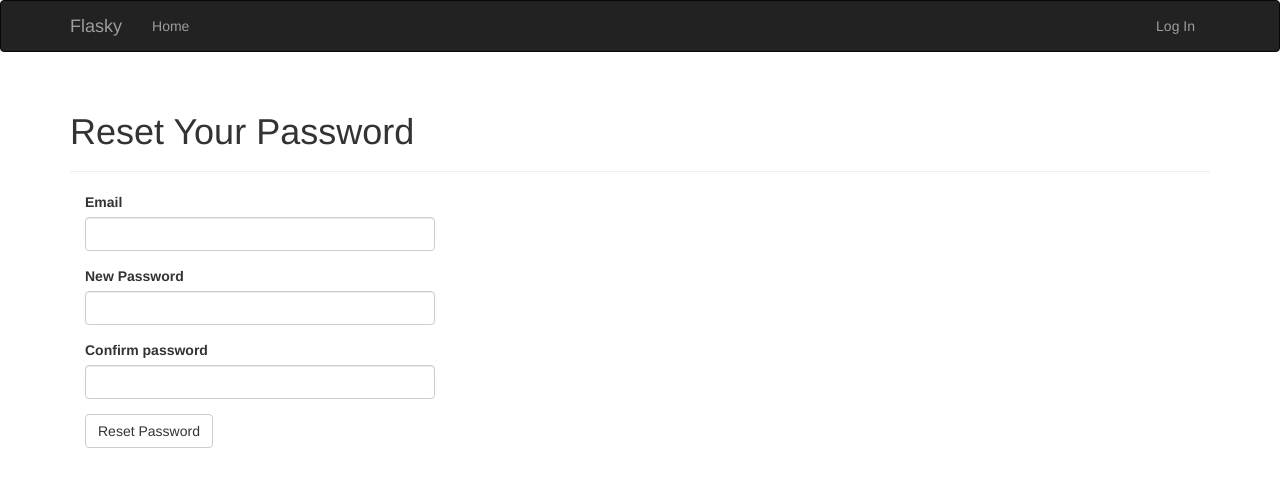
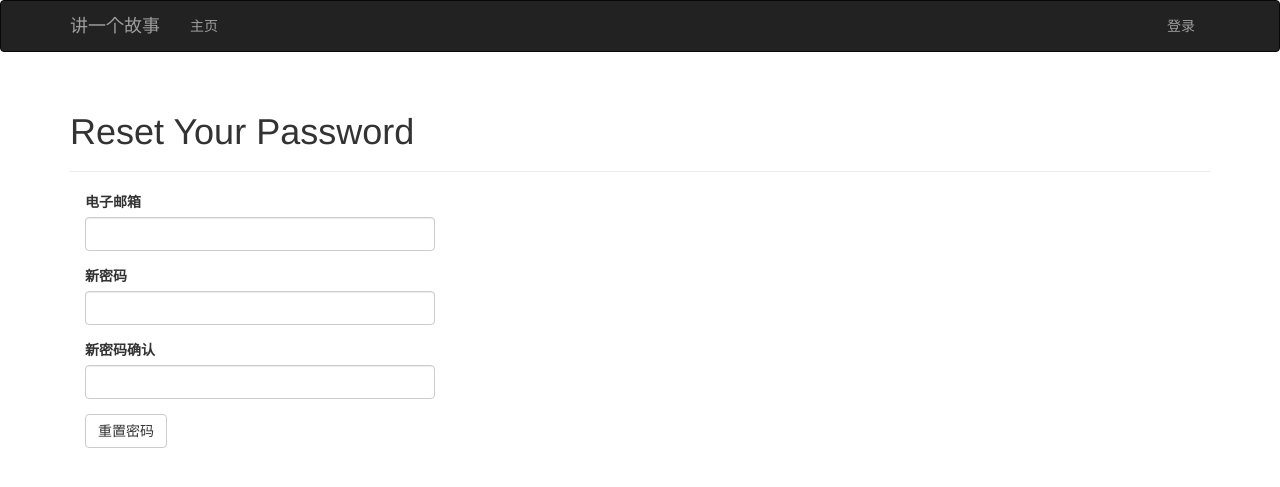
Before and after one commit to Junctionzc/flask-blog, a Flask app: page /auth/reset/1 in a window 1280 px wide. Shown: the top 487 px of the page. Run offline with Flask 2, Linux system fonts and the light colour scheme; some libraries are stand-ins or nearby versions.

Commit message:
更改标题栏颜色，更改中文

```diff
--- a/app/auth/forms.py
+++ b/app/auth/forms.py
@@ -1,3 +1,4 @@
+#! -*- coding: utf-8 -*-
 from flask.ext.wtf import Form
 from wtforms import StringField, PasswordField, BooleanField, SubmitField
 from wtforms.validators import Required, Length, Email, Regexp, EqualTo
@@ -5,61 +6,61 @@ from wtforms import ValidationError
 from ..models import User
 
 class RegistrationForm(Form):
-    email = StringField('Email', validators = [Required(), Length(1, 64),
+    email = StringField(u'电子邮箱', validators = [Required(), Length(1, 64),
                                                Email()])
-    username = StringField('Username', validators = [
+    username = StringField(u'用户名', validators = [
         Required(), Length(1, 64), Regexp('^[A-Za-z0-9_.]*$', 0,
                                           'Usernames must have only letters, '
                                           'numbers, dots or underscores')])
-    password = PasswordField('Password', validators = [
+    password = PasswordField(u'密码', validators = [
         Required(), EqualTo('password2', message = 'Passwords must match.')])
-    password2 = PasswordField('Confirm password', validators = [Required()])
-    submit = SubmitField('Register')
+    password2 = PasswordField(u'密码确认', validators = [Required()])
+    submit = SubmitField(u'注册')
 
     def validate_email(self, field):
         if User.query.filter_by(email = field.data).first():
-            raise ValidationError('Email already registered.')
+            raise ValidationError(u'电子邮箱已经被注册')
 
     def validate_username(self, field):
         if User.query.filter_by(username = field.data).first():
-            raise ValidationError('Username already in use.')
+            raise ValidationError(u'用户名已经被使用')
 
 class LoginForm(Form):
-    email = StringField('Email', validators = [Required(), Length(1, 64), Email()])
-    password = PasswordField('Password', validators = [Required()])
-    remember_me = BooleanField('Keep me logged in')
-    submit= SubmitField('Log in')
+    email = StringField(u'电子邮箱', validators = [Required(), Length(1, 64), Email()])
+    password = PasswordField(u'密码', validators = [Required()])
+    remember_me = BooleanField(u'保持登录')
+    submit= SubmitField(u'登录')
 
 class ChangePasswordForm(Form):
-    old_password = PasswordField('Old password', validators = [Required()])
-    password = PasswordField('New password', validators = [
+    old_password = PasswordField(u'旧密码', validators = [Required()])
+    password = PasswordField(u'新密码', validators = [
         Required(), EqualTo('password2', message = 'Passwords must match')])
-    password2 = PasswordField('Confirm new passowrd', validators = [Required()])
-    submit = SubmitField('Update Password')
+    password2 = PasswordField(u'新密码确认', validators = [Required()])
+    submit = SubmitField(u'更新密码')
 
 class PasswordResetRequestForm(Form):
-    email = StringField('Email', validators = [Required(), Length(1, 64),
+    email = StringField(u'电子邮箱', validators = [Required(), Length(1, 64),
                                                Email()])
-    submit = SubmitField('Reset Password')
+    submit = SubmitField(u'重置密码')
 
 class PasswordResetForm(Form):
-    email = StringField('Email', validators = [Required(), Length(1, 64),
+    email = StringField(u'电子邮箱', validators = [Required(), Length(1, 64),
                                                Email()])
-    password = PasswordField('New Password', validators = [
+    password = PasswordField(u'新密码', validators = [
         Required(), EqualTo('password2', message = 'Passwords must match()')])
-    password2 = PasswordField('Confirm password', validators = [Required()])
-    submit = SubmitField('Reset Password')
+    password2 = PasswordField(u'新密码确认', validators = [Required()])
+    submit = SubmitField(u'重置密码')
 
     def validate_email(self, field):
         if User.query.filter_by(email = field.data).first() is None:
             raise ValidationError('Unknown email address.')
 
 class ChangeEmailForm(Form):
-    email = StringField('New Email', validators = [Required(), Length(1, 64),
+    email = StringField(u'新邮箱', validators = [Required(), Length(1, 64),
                                                    Email()])
-    password = PasswordField('Password', validators = [Required()])
-    submit = SubmitField('Update Email Address')
+    password = PasswordField(u'密码', validators = [Required()])
+    submit = SubmitField(u'更新电子邮箱')
 
     def validate_email(self, field):
         if User.query.filter_by(email = field.data).first():
-            raise ValidationError('Email already registered.')
+            raise ValidationError(u'电子邮箱已经被注册')
--- a/app/templates/403.html
+++ b/app/templates/403.html
@@ -1,9 +1,9 @@
 {% extends "base.html" %}
 
-{% block title %}Flasky - Forbidden{% endblock %}
+{% block title %}讲一个故事 - 禁止访问{% endblock %}
 
 {% block page_content %}
 <div class="page-header">
-    <h1>Forbidden</h1>
+    <h1>禁止访问</h1>
 </div>
 {% endblock %}
--- a/app/templates/404.html
+++ b/app/templates/404.html
@@ -1,9 +1,9 @@
 {% extends "base.html" %}
 
-{% block title %}Flask - Page Not Found{% endblock %}
+{% block title %}讲一个故事 - 页面未找到{% endblock %}
 
 {% block page_content %}
 <div class="page-header">
-    <h1>Not Found</h1>
+    <h1>未找到</h1>
 </div>
 {% endblock %}
--- a/app/templates/500.html
+++ b/app/templates/500.html
@@ -1,9 +1,9 @@
 {% extends "base.html" %}
 
-{% block title %}Flask - Exception{% endblock %}
+{% block title %}讲一个故事 - 异常{% endblock %}
 
 {% block page_content %}
 <div class="page-header">
-    <h1>Exception</h1>
+    <h1>异常</h1>
 </div>
 {% endblock %}
--- a/app/templates/_comments.html
+++ b/app/templates/_comments.html
@@ -11,7 +11,7 @@
             <div class="comment-author"><a href="{{ url_for('.user', username=comment.author.username) }}">{{ comment.author.username }}</a></div>
             <div class="comment-body">
                 {% if comment.disabled %}
-                <p><i>This comment has been disabled by a moderator.</i></p>
+                <p><i>这条评论已经被管理员关闭。</i></p>
                 {% endif %}
                 {% if moderate or not comment.disabled %}
                     {% if comment.body_html %}
@@ -24,9 +24,9 @@
             {% if moderate %}
                 <br>
                 {% if comment.disabled %}
-                <a class="btn btn-default btn-xs" href="{{ url_for('.moderate_enable', id=comment.id, page=page) }}">Enable</a>
+                <a class="btn btn-default btn-xs" href="{{ url_for('.moderate_enable', id=comment.id, page=page) }}">允许</a>
                 {% else %}
-                <a class="btn btn-danger btn-xs" href="{{ url_for('.moderate_disable', id=comment.id, page=page) }}">Disable</a>
+                <a class="btn btn-danger btn-xs" href="{{ url_for('.moderate_disable', id=comment.id, page=page) }}">禁止</a>
                 {% endif %}
             {% endif %}
         </div>
--- a/app/templates/base.html
+++ b/app/templates/base.html
@@ -1,6 +1,6 @@
 {% extends "bootstrap/base.html" %}
 
-{% block title %}Flasky{% endblock %}
+{% block title %}讲一个故事{% endblock %}
 
 {% block head %}
 {{ super() }}
@@ -19,35 +19,35 @@
                 <span class="icon-bar"></span>
                 <span class="icon-bar"></span>
             </button>
-            <a class="navbar-brand" href="{{ url_for('main.index') }}">Flasky</a>
+            <a class="navbar-brand" href="{{ url_for('main.index') }}">讲一个故事</a>
         </div>
         <div class="navbar-collapse collapse">
             <ul class="nav navbar-nav">
-                <li><a href="{{ url_for('main.index') }}">Home</a></li>
+                <li><a href="{{ url_for('main.index') }}">主页</a></li>
                 {% if current_user.is_authenticated %}
                     <li>
-                        <a href="{{ url_for('main.user', username=current_user.username) }}">Profile</a>
+                        <a href="{{ url_for('main.user', username=current_user.username) }}">个人资料</a>
                     </li>
                 {% endif %}
             </ul>
             <ul class="nav navbar-nav navbar-right">
                 {% if current_user.can(Permission.MODERATE_COMMENTS) %}
-                <li><a href="{{ url_for('main.moderate')}}">Moderate Comments</a></li>
+                <li><a href="{{ url_for('main.moderate')}}">管理评论</a></li>
                 {% endif %}
                 {% if current_user.is_authenticated %}
                 <li class="dropdown">
                     <a href='#' class="dropdown-toggle" data-toggle="dropdown">
                         <img src="{{ current_user.gravatar(size=18) }}">
-                        Account <b class="caret"></b>
+                        账户 <b class="caret"></b>
                     </a>
                     <ul class="dropdown-menu">
-                        <li><a href="{{ url_for('auth.change_password')}}">Change Password</a></li>
-                        <li><a href="{{ url_for('auth.change_email_request')}}">Change Email</a></li>
-                        <li><a href="{{ url_for('auth.logout') }}">Log Out</a></li>
+                        <li><a href="{{ url_for('auth.change_password')}}">更改密码</a></li>
+                        <li><a href="{{ url_for('auth.change_email_request')}}">更改邮件</a></li>
+                        <li><a href="{{ url_for('auth.logout') }}">注销</a></li>
                     </ul>
                 </li>
                 {% else %}
-                <li><a href="{{ url_for('auth.login') }}">Log In</a></li>
+                <li><a href="{{ url_for('auth.login') }}">登录</a></li>
                 {% endif %}
             </ul>
         </div>
--- a/app/templates/edit_post.html
+++ b/app/templates/edit_post.html
@@ -1,11 +1,11 @@
 {% extends "base.html" %}
 {% import "bootstrap/wtf.html" as wtf %}
 
-{% block title %}Flasky - Edit Post{% endblock %}
+{% block title %}讲一个故事 - 编辑提交{% endblock %}
 
 {% block page_content %}
 <div class="page-header">
-    <h1>Edit Post</h1>
+    <h1>编辑评论</h1>
 </div>
 <div>
     {{ wtf.quick_form(form) }}
```
Also changed, not shown: app/main/forms.py (+21 -20 lines), app/templates/_posts.html (+4 -4 lines), app/templates/index.html (+3 -5 lines), new_requirements.md (added, +2 -0 lines), bootstrap_modify/static/css/bootstrap-theme.min.css (added).
